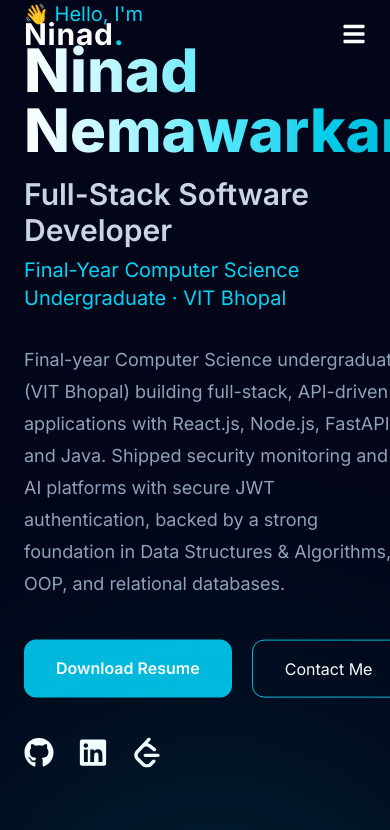
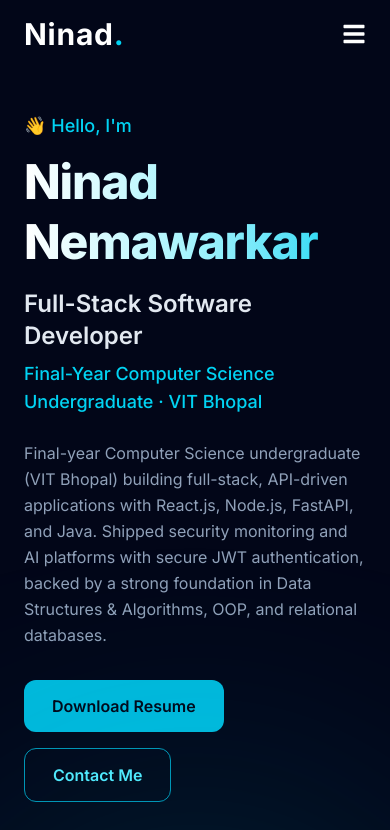
Before and after one commit to NinadNema/portfolio, a React (Vite) app: page / in a window 390 px wide. Shown: the top 830 px of the page. Built offline with nearby package versions, Linux system fonts and the light colour scheme.

Commit message:
fix: resolve navbar overlap and update hero spacing

```diff
--- a/src/components/Hero.jsx
+++ b/src/components/Hero.jsx
@@ -8,64 +8,80 @@ function Hero() {
   return (
     <section
       id="home"
-      className="min-h-screen flex items-center flex items-center bg-slate-950 text-white"
+      className="min-h-screen flex items-center bg-slate-950 text-white pt-28 pb-16 lg:pt-32 lg:pb-20"
     >
       <div className="max-w-7xl mx-auto px-6 w-full">
-        <div className="grid lg:grid-cols-2 gap-16 items-center">
+        <div className="grid lg:grid-cols-2 gap-12 lg:gap-16 items-center">
           {/* Left Side */}
           <motion.div
-            initial={{ opacity: 0, x: 80 }}
-            animate={{ opacity: 1, x: 0, y: [0, -15, 0] }}
-            transition={{
-              opacity: { duration: 0.8 },
-              x: { duration: 0.8 },
-              y: { duration: 3.5, repeat: Infinity, ease: "easeInOut" },
-            }}
+            initial={{ opacity: 0, x: -30 }}
+            animate={{ opacity: 1, x: 0 }}
+            transition={{ duration: 0.7 }}
           >
-            <p className="text-cyan-400 text-xl mb-3">👋 Hello, I'm</p>
+            <p className="text-cyan-400 text-lg md:text-xl font-medium mb-3">
+              👋 Hello, I'm
+            </p>
 
-            <h1 className="text-6xl lg:text-7xl font-extrabold bg-gradient-to-r from-white via-cyan-300 to-cyan-500 bg-clip-text text-transparent">
+            <h1 className="text-5xl sm:text-6xl lg:text-7xl font-extrabold tracking-tight bg-gradient-to-r from-white via-cyan-200 to-cyan-400 bg-clip-text text-transparent leading-tight">
               {portfolioData.name}
             </h1>
 
-            <h2 className="text-3xl font-semibold mt-4 text-slate-300">
+            <h2 className="text-2xl sm:text-3xl font-semibold mt-4 text-slate-200">
               {portfolioData.role}
             </h2>
 
-            <p className="text-xl text-cyan-400 mt-2">
+            <p className="text-lg text-cyan-400 mt-2 font-medium">
               {portfolioData.subtitle}
             </p>
 
-            <p className="mt-8 text-slate-400 text-lg leading-8 max-w-xl">
+            <p className="mt-6 text-slate-400 text-base sm:text-lg leading-relaxed max-w-xl">
               {portfolioData.description}
             </p>
 
-            <div className="flex flex-wrap gap-5 mt-10">
+            <div className="flex flex-wrap gap-4 sm:gap-5 mt-8 sm:mt-10">
               <a
                 href="./Ninad Nemawarkar Resume.pdf"
-                className="bg-cyan-500 px-8 py-4 rounded-xl font-semibold transition hover:shadow-[0_0_25px_#06b6d4]"
+                target="_blank"
+                rel="noreferrer"
+                download="Ninad_Nemawarkar_Resume.pdf"
+                className="bg-cyan-500 hover:bg-cyan-400 text-slate-950 px-7 py-3.5 rounded-xl font-semibold transition hover:shadow-[0_0_25px_#06b6d4] text-center"
               >
                 Download Resume
               </a>
 
               <a
                 href="#contact"
-                className="border border-cyan-500 hover:bg-cyan-500 hover:text-white px-8 py-4 rounded-xl transition"
+                className="border border-cyan-500/80 hover:bg-cyan-500 hover:text-slate-950 text-cyan-300 px-7 py-3.5 rounded-xl font-semibold transition text-center"
               >
                 Contact Me
               </a>
             </div>
 
-            <div className="flex gap-6 mt-10 text-3xl">
-              <a href={portfolioData.github} target="_blank" rel="noreferrer">
+            <div className="flex gap-6 mt-8 sm:mt-10 text-2xl sm:text-3xl">
+              <a
+                href={portfolioData.github}
+                target="_blank"
+                rel="noreferrer"
+                aria-label="GitHub Profile"
+              >
                 <FaGithub className="hover:text-cyan-400 transition" />
               </a>
 
-              <a href={portfolioData.linkedin} target="_blank" rel="noreferrer">
+              <a
+                href={portfolioData.linkedin}
+                target="_blank"
+                rel="noreferrer"
+                aria-label="LinkedIn Profile"
+              >
                 <FaLinkedin className="hover:text-cyan-400 transition" />
               </a>
 
-              <a href={portfolioData.leetcode} target="_blank" rel="noreferrer">
+              <a
+                href={portfolioData.leetcode}
+                target="_blank"
+                rel="noreferrer"
+                aria-label="LeetCode Profile"
+              >
                 <SiLeetcode className="hover:text-cyan-400 transition" />
               </a>
             </div>
@@ -73,9 +89,9 @@ function Hero() {
 
           {/* Right Side */}
           <motion.div
-            initial={{ opacity: 0, x: 80 }}
+            initial={{ opacity: 0, x: 30 }}
             animate={{ opacity: 1, x: 0 }}
-            transition={{ duration: 0.8 }}
+            transition={{ duration: 0.7, delay: 0.2 }}
             className="flex justify-center"
           >
             <IdCard />
--- a/src/components/Navbar.jsx
+++ b/src/components/Navbar.jsx
@@ -27,11 +27,10 @@ function Navbar() {
 
   return (
     <nav
-      className={`fixed top-0 left-0 w-full z-50 transition-all duration-300 ${
-        scrolled || menuOpen
+      className={`fixed top-0 left-0 w-full z-50 transition-all duration-300 ${scrolled || menuOpen
           ? "bg-slate-900/70 backdrop-blur-lg shadow-lg"
           : "bg-transparent"
-      }`}
+        }`}
     >
       <div className="max-w-7xl mx-auto px-6 py-4 flex justify-between items-center">
         {/* Logo */}
--- a/src/data/portfolioData.js
+++ b/src/data/portfolioData.js
@@ -24,7 +24,7 @@ const portfolioData = {
   highlights: [
     { label: "Frontend", value: "React.js, Tailwind CSS, Bootstrap" },
     { label: "Backend", value: "Node.js, Express.js, FastAPI, Java" },
-    { label: "Databases", value: "PostgreSQL, MySQL, SQLite" },
+    { label: "Databases", value: "PostgreSQL, MySQL" },
     { label: "Education", value: "VIT Bhopal, B.Tech CSE (2023–2027)" },
   ],
 
@@ -56,24 +56,22 @@ const portfolioData = {
     },
     {
       category: "Databases",
-      items: ["PostgreSQL", "MySQL", "SQLite", "Prisma ORM"],
+      items: ["PostgreSQL", "MySQL"],
     },
     {
       category: "Auth & Security",
-      items: ["JWT (JSON Web Tokens)", "bcrypt", "Role-Based Access Control (RBAC)"],
+      items: ["JWT (JSON Web Tokens)"],
     },
     {
       category: "Core CS",
       items: [
         "Data Structures & Algorithms",
         "Object-Oriented Programming (OOP)",
-        "MVC Architecture",
-        "System Design",
       ],
     },
     {
       category: "Tools & Platforms",
-      items: ["Git", "GitHub", "WebSockets", "Recharts", "Postman", "JUnit 5"],
+      items: ["Git", "GitHub", "Postman"],
     },
   ],
 
```
Also changed, not shown: 1 other file (tests, documents, lock files or other folders).
